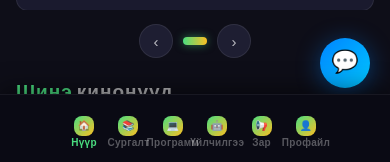
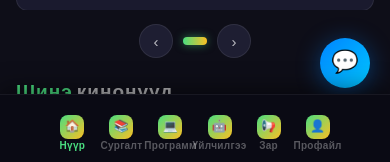
Before and after one commit to kinoezen/mn, a website: page index.html in a window 390 px wide. Shown: the part 682-844 px from the top of the page. Drawn offline with nearby package versions, Linux system fonts and the light colour scheme; no server answers.

Commit message:
Update index.html

```diff
--- a/index.html
+++ b/index.html
@@ -306,6 +306,7 @@
     background: rgba(74,222,128,0.12);
   }
 
+  /* ===== MOBILE BOTTOM NAV — ТОМРУУЛСАН ===== */
   .mobile-bottom-nav {
     position: fixed;
     bottom: 0;
@@ -313,14 +314,14 @@
     right: 0;
     background: #0a0a14;
     border-top: 1px solid rgba(255, 255, 255, 0.06);
-    padding: 6px 0 env(safe-area-inset-bottom);
+    padding: 8px 0 env(safe-area-inset-bottom);
     z-index: 1000;
   }
   .mbn-inner {
     display: flex;
     justify-content: space-around;
     align-items: center;
-    max-width: 500px;
+    max-width: 540px;
     margin: 0 auto;
   }
   .mbn-item {
@@ -328,11 +329,11 @@
     flex-direction: column;
     align-items: center;
     gap: 2px;
-    padding: 4px 8px;
+    padding: 4px 10px;
     color: rgba(255, 255, 255, 0.4);
     text-decoration: none;
     transition: color 0.2s;
-    font-size: 9px;
+    font-size: 10px;
     font-weight: 600;
   }
   .mbn-item svg {
@@ -348,14 +349,14 @@
     color: rgba(255, 255, 255, 0.7);
   }
   .mbn-item .mbn-logo-icon {
-    width: 28px;
-    height: 28px;
+    width: 32px;
+    height: 32px;
     background: linear-gradient(135deg, #4ade80, #fbbf24);
-    border-radius: 8px;
+    border-radius: 10px;
     display: flex;
     align-items: center;
     justify-content: center;
-    font-size: 14px;
+    font-size: 16px;
     font-weight: 900;
     color: #0a0a14;
   }
@@ -491,13 +492,14 @@
       max-width: 100%;
     }
     .mbn-item {
-      padding: 4px 4px;
-      font-size: 8px;
+      padding: 4px 6px;
+      font-size: 9px;
     }
     .mbn-item .mbn-logo-icon {
-      width: 24px;
-      height: 24px;
-      font-size: 12px;
+      width: 28px;
+      height: 28px;
+      font-size: 14px;
+      border-radius: 8px;
     }
   }
 
@@ -521,13 +523,13 @@
       padding: 3px 8px;
     }
     .mbn-item .mbn-logo-icon {
-      width: 20px;
-      height: 20px;
-      font-size: 10px;
+      width: 24px;
+      height: 24px;
+      font-size: 12px;
     }
     .mbn-item {
-      font-size: 7px;
-      padding: 2px 2px;
+      font-size: 8px;
+      padding: 2px 4px;
     }
   }
 </style>
```
